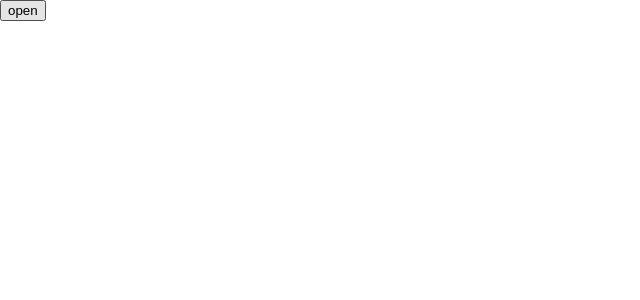
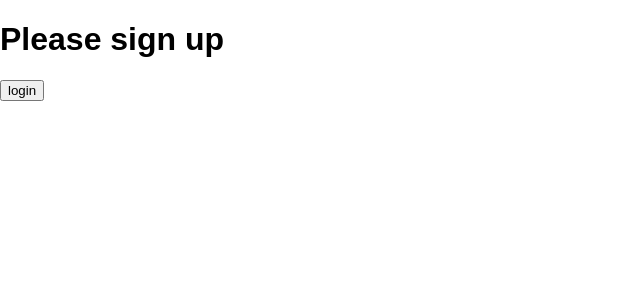
Before and after one commit to Allison12345/my-react-app, a React (Create React App) app: page / in a window 1280 px wide. Shown: the top 300 px of the page, without its empty margins (0-640 px from the left). Built offline with nearby package versions, Linux system fonts and the light colour scheme.

Commit message:
login.js

```diff
--- a/src/index.js
+++ b/src/index.js
@@ -3,8 +3,9 @@ import ReactDOM from 'react-dom';
 import './index.css';
 // import App from './App';
 import registerServiceWorker from './registerServiceWorker';
-import Toggle from './toggle'
+import LoginControl from "./login"
 
-ReactDOM.render(<Toggle
+
+ReactDOM.render(<LoginControl
     />, document.getElementById('root'));
 registerServiceWorker();
--- /dev/null
+++ b/src/login.js
@@ -0,0 +1,53 @@
+import React, { Component } from 'react'
+class LoginControl extends Component {
+  constructor(props) {
+    super(props)
+    this.state = { isLoggedIn: false }
+    this.handleLoginOnclick = this.handleLoginOnclick.bind(this)
+    this.handleLoginOutOnClick = this.handleLoginOutOnClick.bind(this)
+  }
+
+  handleLoginOnclick() {
+    this.setState({ isLoggedIn: true })
+  }
+  handleLoginOutOnClick() {
+    this.setState({ isLoggedIn: false })
+  }
+
+  render() {
+    const isLoggedIn = this.state.isLoggedIn
+    let button
+    if (isLoggedIn) {
+      button = <LogoutButton onClick={this.handleLogoutOnclick} />
+    } else {
+      button = <LoginButton onClick={this.handleLoginOnclick} />
+    }
+    return (
+      <div>
+        <Greeting isLoggedIn={isLoggedIn} />
+        {button}
+      </div>
+    )
+  }
+}
+function UserGreeting(props) {
+  return <h1>Welcome back</h1>
+}
+function GuestGreeting(props) {
+  return <h1>Please sign up</h1>
+}
+function Greeting(props) {
+  const isLoggedIn = props.isLoggedIn
+  if (isLoggedIn) {
+    return <UserGreeting />
+  }
+  return <GuestGreeting />
+}
+function LoginButton(props) {
+  return <button onClick={props.onClick}>login</button>
+}
+function LogoutButton(props) {
+  return <button onClick={props.onClick}>logout</button>
+}
+
+export default LoginControl
```
